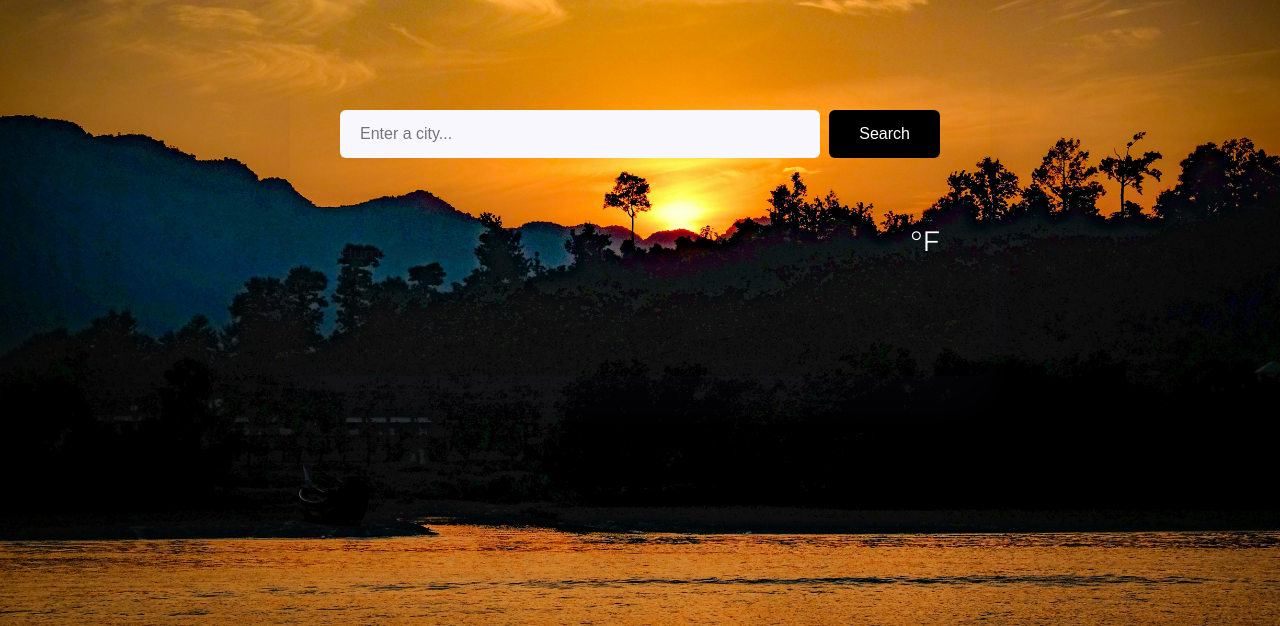
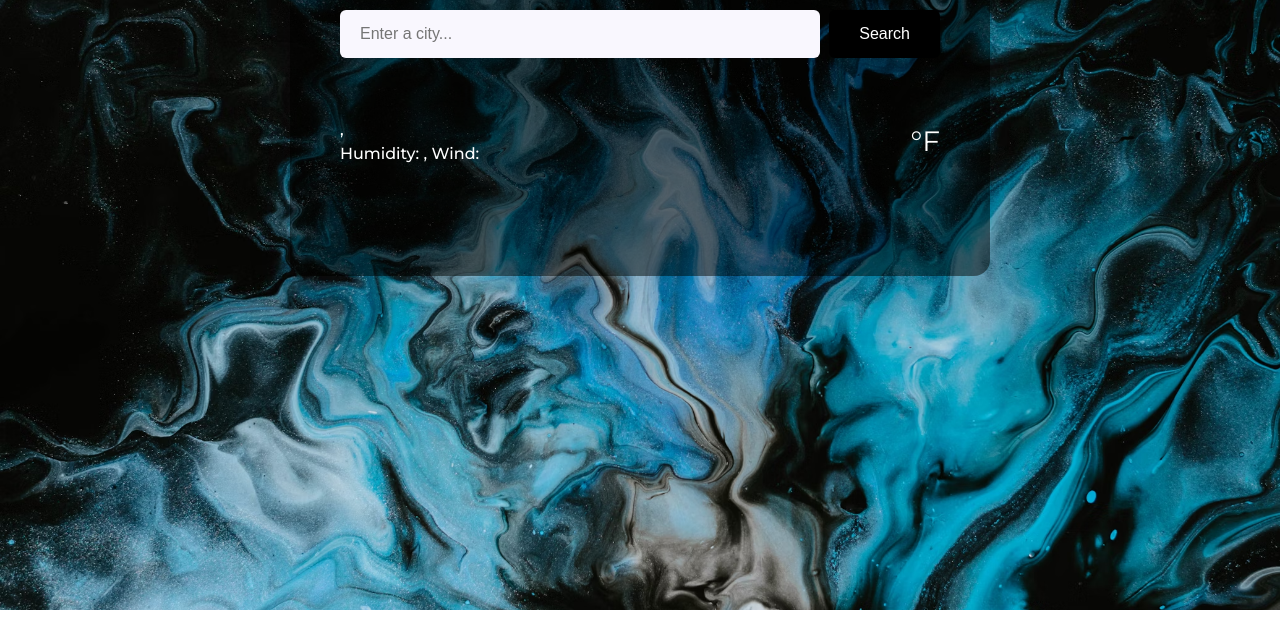
Before and after one commit to Esme-jsx/SkyCast, a plain HTML site: page index.html in a window 1280 px wide. Shown: the part 190-816 px from the top of the page. Drawn offline with nearby package versions, Linux system fonts and the light colour scheme; no server answers.

Commit message:
adjusted some styling & changed the background

```diff
--- a/styles/style.css
+++ b/styles/style.css
@@ -1,7 +1,7 @@
 @import url("https://fonts.googleapis.com/css2?family=Montserrat:ital,wght@0,100..900;1,100..900&display=swap");
 
 :root {
-  --main-color: #FFF;/*rgba(220, 220, 220, 0.8);*/
+  --main-color: #fff; /*rgba(220, 220, 220, 0.8);*/
 }
 
 * {
@@ -11,7 +11,7 @@
 }
 
 body {
-  background: url("../images/background.jpeg");
+  background: url("../images/background.png");
   background-size: cover;
   background-repeat: no-repeat;
   /*width: 100%;
@@ -22,15 +22,18 @@ body {
   color: var(--main-color);
 }
 
+video {
+  width: 100%;
+}
+
 .weather-app {
-  background: transparent;
+  background: rgba(0, 0, 0, 0.5);
   max-width: 700px;
-  margin: 250px auto;
+  margin: 150px auto;
   box-shadow: 0 30px 50px rgba(65, 50, 100, 0.08);
   border-radius: 16px;
   padding: 50px;
   align-items: center;
-
 }
 
 header {
@@ -45,6 +48,7 @@ header {
   padding: 20px;
   padding: 15px 20px;
   font-size: 16px;
+  outline: none;
 }
 
 .search-form-button {
@@ -74,7 +78,7 @@ main {
 
 .weather-app-details {
   font-size: 16px;
-  color: rgba(39, 33, 66, 0.4);
+  color: #fff;
   line-height: 24px;
   font-weight: 500;
 }
@@ -121,7 +125,6 @@ main {
   height: 88px;
   display: block;
   margin: 0 auto;
-
 }
 
 .weather-forecast-temperatures {
```
Also changed, not shown: images/background.png (added).
